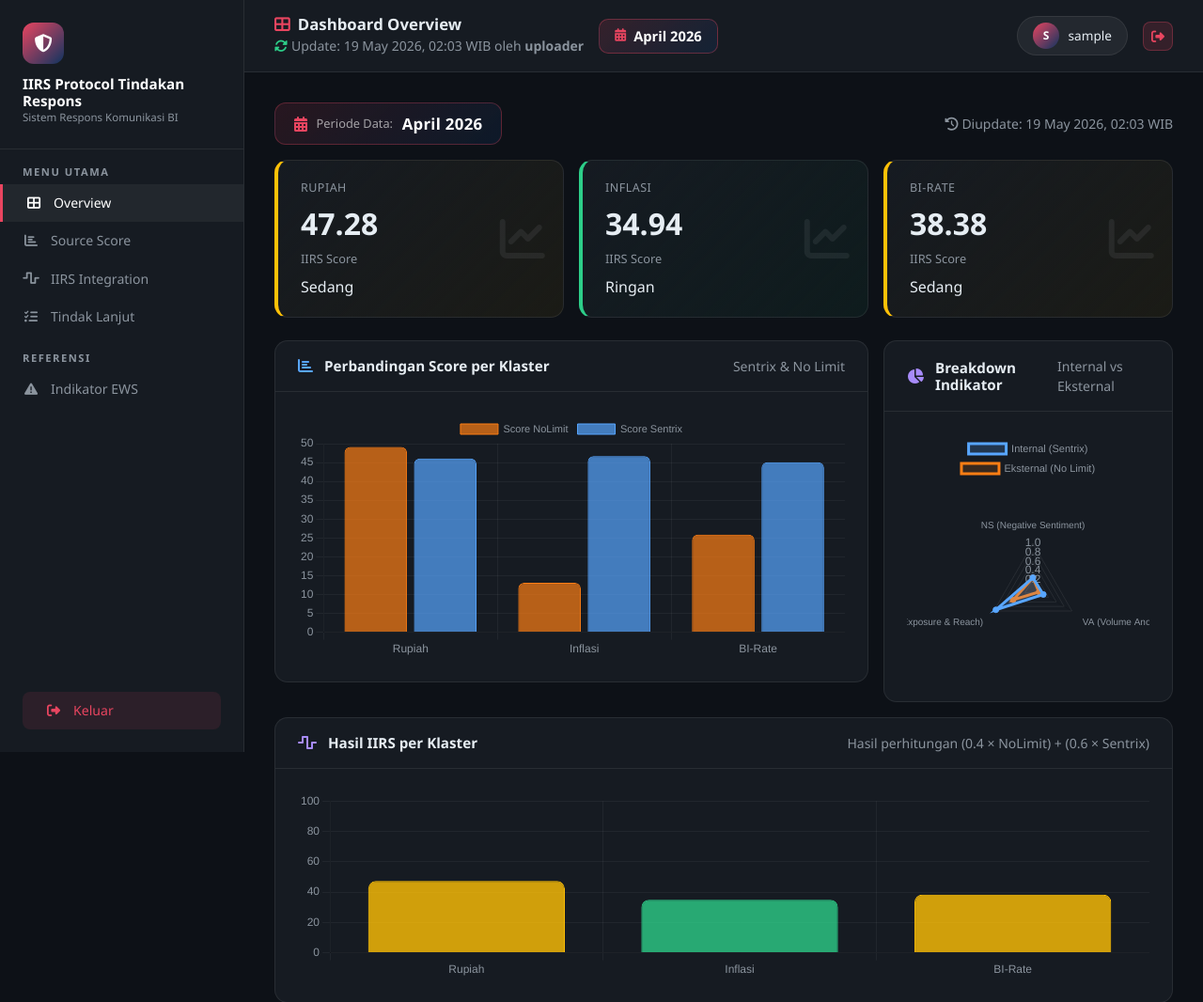
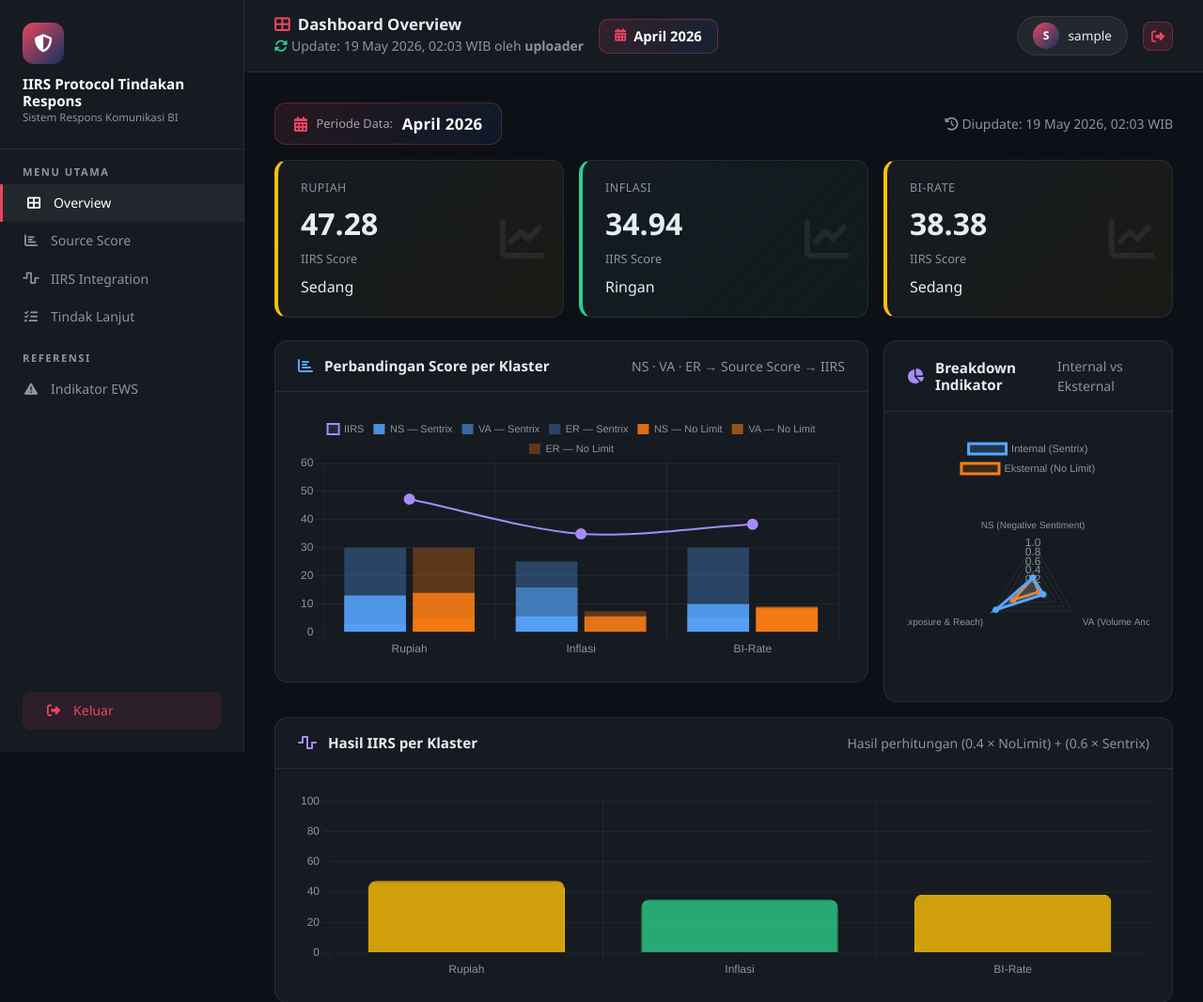
Before and after one commit to pendekarclkp/test_apps, a Flask app: page /dashboard in a window 1280 px wide. Shown: the top 1066 px of the page at 94% size. Run offline with Flask 3, Linux system fonts and the light colour scheme; the visitor is signed in with stand-in values (Sample User, id 1).

Commit message:
Show NS/VA/ER stacked breakdown per vendor with IIRS line in overview chart
https://claude.ai/code/session_012KajSB15QHs2faZ4YuFhrV

```diff
--- a/iirs_app/app.py
+++ b/iirs_app/app.py
@@ -464,6 +464,12 @@ def dashboard():
         chart_sentrix=json.dumps([r['score_sentrix'] for r in iirs_list]),
         chart_nolimit=json.dumps([r['score_nolimit'] for r in iirs_list]),
         chart_iirs   =json.dumps([round(r['iirs'], 2) for r in iirs_list]),
+        chart_sentrix_ns=json.dumps([round(r.get('ns',0)*40, 3) for r in sentrix_list]),
+        chart_sentrix_va=json.dumps([round(r.get('va',0)*30, 3) for r in sentrix_list]),
+        chart_sentrix_er=json.dumps([round(r.get('er',0)*30, 3) for r in sentrix_list]),
+        chart_nolimit_ns=json.dumps([round(r.get('ns',0)*40, 3) for r in nolimit_list]),
+        chart_nolimit_va=json.dumps([round(r.get('va',0)*30, 3) for r in nolimit_list]),
+        chart_nolimit_er=json.dumps([round(r.get('er',0)*30, 3) for r in nolimit_list]),
         chart_breakdown_internal=json.dumps(breakdown_internal),
         chart_breakdown_external=json.dumps(breakdown_external),
     )
--- a/iirs_app/templates/dashboard.html
+++ b/iirs_app/templates/dashboard.html
@@ -447,7 +447,7 @@
             <div class="panel-header">
               <i class="fas fa-chart-bar" style="color:var(--accent2)"></i>
               <h6>Perbandingan Score per Klaster</h6>
-              <small class="ms-auto" style="color:var(--muted);">Sentrix & No Limit</small>
+              <small class="ms-auto" style="color:var(--muted);">NS · VA · ER → Source Score → IIRS</small>
             </div>
             <div class="panel-body">
               <div class="chart-wrap">
@@ -1001,6 +1001,12 @@
   const iirsData = {{ chart_iirs|safe }};
   const breakdownInternal = {{ chart_breakdown_internal|safe }};
   const breakdownExternal = {{ chart_breakdown_external|safe }};
+  const sxNS = {{ chart_sentrix_ns|safe }};
+  const sxVA = {{ chart_sentrix_va|safe }};
+  const sxER = {{ chart_sentrix_er|safe }};
+  const nlNS = {{ chart_nolimit_ns|safe }};
+  const nlVA = {{ chart_nolimit_va|safe }};
+  const nlER = {{ chart_nolimit_er|safe }};
 
   const chartDefaults = {
     plugins: { legend: { labels: { color: '#8b949e', font: { size: 11 } } } },
@@ -1010,17 +1016,32 @@
     }
   };
 
-  // Bar chart (overview) — Source scores only
+  // Bar chart (overview) — stacked NS/VA/ER per vendor → Source Score + IIRS line
   new Chart(document.getElementById('barChart'), {
     type: 'bar',
     data: {
       labels,
       datasets: [
-        { label: 'Score NoLimit', data: nolimitData, backgroundColor: 'rgba(253,126,20,0.7)', borderColor: '#fd7e14', borderWidth: 1, borderRadius: 6 },
-        { label: 'Score Sentrix', data: sentrixData, backgroundColor: 'rgba(88,166,255,0.7)', borderColor: '#58a6ff', borderWidth: 1, borderRadius: 6 },
+        // Sentrix stack
+        { label: 'NS — Sentrix',  data: sxNS, backgroundColor: 'rgba(88,166,255,0.85)', borderColor: 'rgba(88,166,255,0)',  borderWidth: 0, stack: 'sentrix' },
+        { label: 'VA — Sentrix',  data: sxVA, backgroundColor: 'rgba(88,166,255,0.55)', borderColor: 'rgba(88,166,255,0)',  borderWidth: 0, stack: 'sentrix' },
+        { label: 'ER — Sentrix',  data: sxER, backgroundColor: 'rgba(88,166,255,0.30)', borderColor: 'rgba(88,166,255,0)',  borderWidth: 0, stack: 'sentrix' },
+        // No Limit stack
+        { label: 'NS — No Limit', data: nlNS, backgroundColor: 'rgba(253,126,20,0.85)', borderColor: 'rgba(253,126,20,0)', borderWidth: 0, stack: 'nolimit' },
+        { label: 'VA — No Limit', data: nlVA, backgroundColor: 'rgba(253,126,20,0.55)', borderColor: 'rgba(253,126,20,0)', borderWidth: 0, stack: 'nolimit' },
+        { label: 'ER — No Limit', data: nlER, backgroundColor: 'rgba(253,126,20,0.30)', borderColor: 'rgba(253,126,20,0)', borderWidth: 0, stack: 'nolimit' },
+        // IIRS line
+        { label: 'IIRS', data: iirsData, type: 'line', borderColor: '#a78bfa', backgroundColor: 'rgba(167,139,250,0.1)', pointBackgroundColor: '#a78bfa', pointRadius: 5, borderWidth: 2, tension: 0.3, yAxisID: 'y', order: -1 },
       ]
     },
-    options: { ...chartDefaults, responsive: true, maintainAspectRatio: false }
+    options: {
+      responsive: true, maintainAspectRatio: false,
+      plugins: { legend: { labels: { color: '#8b949e', font: { size: 11 }, boxWidth: 12 } } },
+      scales: {
+        x: { grid: { color: 'rgba(255,255,255,0.05)' }, ticks: { color: '#8b949e' } },
+        y: { stacked: false, grid: { color: 'rgba(255,255,255,0.05)' }, ticks: { color: '#8b949e' }, max: 60 }
+      }
+    }
   });
 
   // IIRS result chart — per-bar color based on value
```
